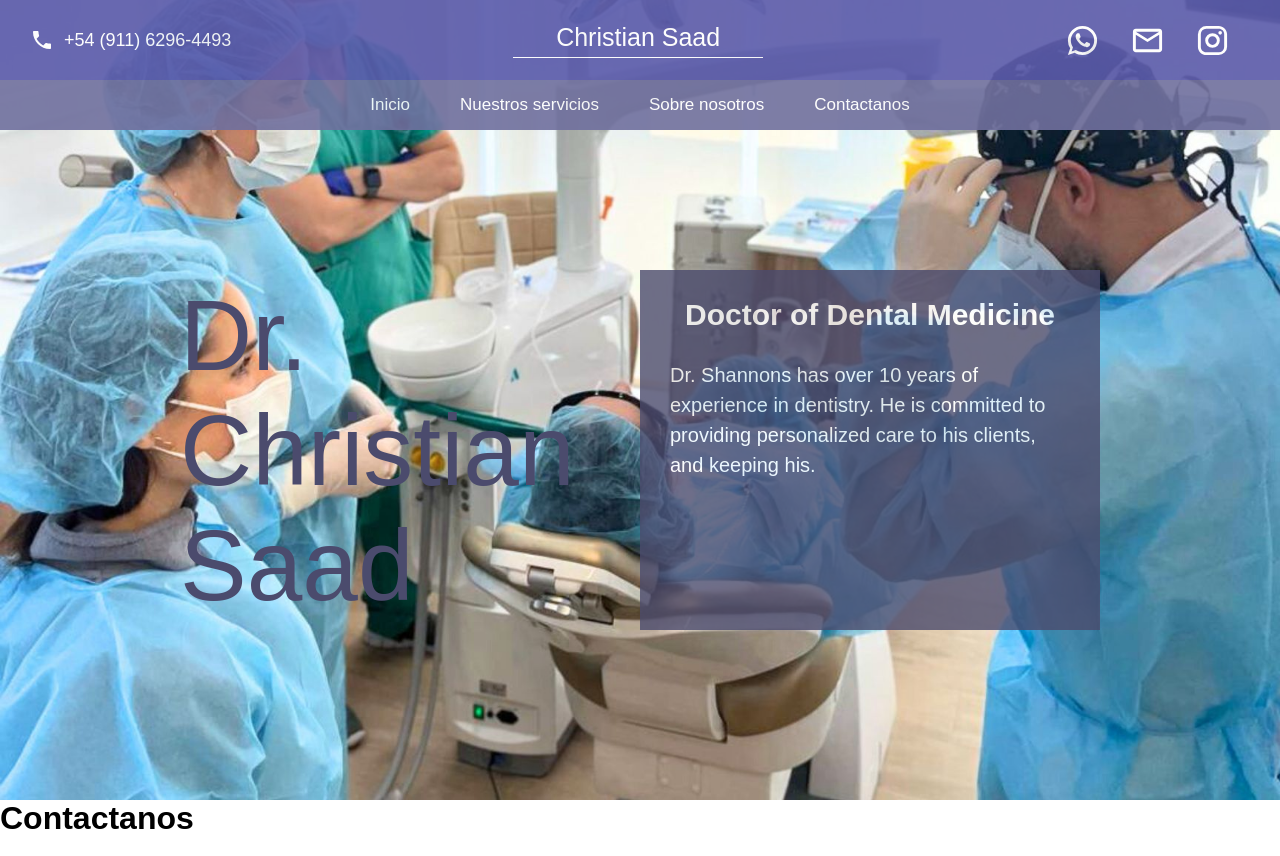
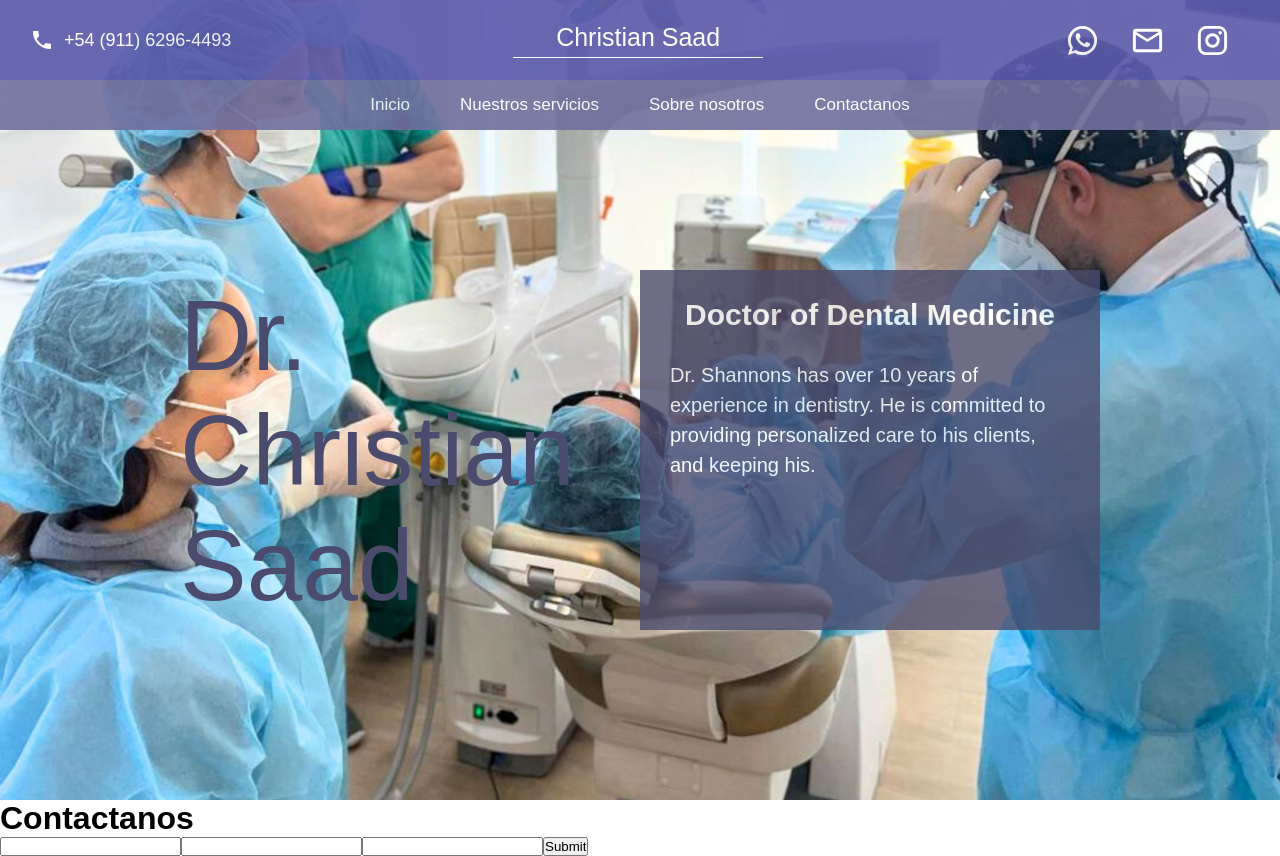
Before and after one commit to FedericoHerreraa/web-odontologia, a React (Vite) app: page /contactanos in a window 1280 px wide. Built offline with nearby package versions, Linux system fonts and the light colour scheme.

Commit message:
conexion con el backend

```diff
--- a/package.json
+++ b/package.json
@@ -15,6 +15,7 @@
     "@mui/icons-material": "^5.15.17",
     "@mui/material": "^5.15.17",
     "@mui/styled-engine-sc": "^6.0.0-alpha.18",
+    "axios": "^1.6.8",
     "react": "^18.2.0",
     "react-dom": "^18.2.0",
     "react-router-dom": "^6.23.1",
--- a/src/pages/contactanos/Contactanos.jsx
+++ b/src/pages/contactanos/Contactanos.jsx
@@ -1,9 +1,38 @@
-
+import { useState } from "react"
 
 export default function Contactanos() {
+    const [nombre, setNombre] = useState('')
+    const [email, setEmail] = useState('')
+    const [mensaje, setMensaje] = useState('')
+
+    const handleSubmit = async (e) => {
+        e.preventDefault()
+        console.log('enviando')
+        // const response = await sendMail({nombre, email, mensaje})
+        // console.log(response)
+    }
+
     return (
         <div>
             <h1>Contactanos</h1>
+            <form onSubmit={handleSubmit}>
+                <input
+                    type="text"
+                    value={nombre}
+                    onChange={(e) => setNombre(e.target.value)}
+                />
+                <input
+                    type="email"
+                    value={email}
+                    onChange={(e) => setEmail(e.target.value)}
+                />
+                <input
+                    type="password"
+                    value={mensaje}
+                    onChange={(e) => setMensaje(e.target.value)}
+                />
+                <input type="submit"/>
+            </form>
         </div>
     )
 }
```
Also changed, not shown: api/mail.js (added, +12 -0 lines), 1 other file (tests, documents, lock files or other folders).
